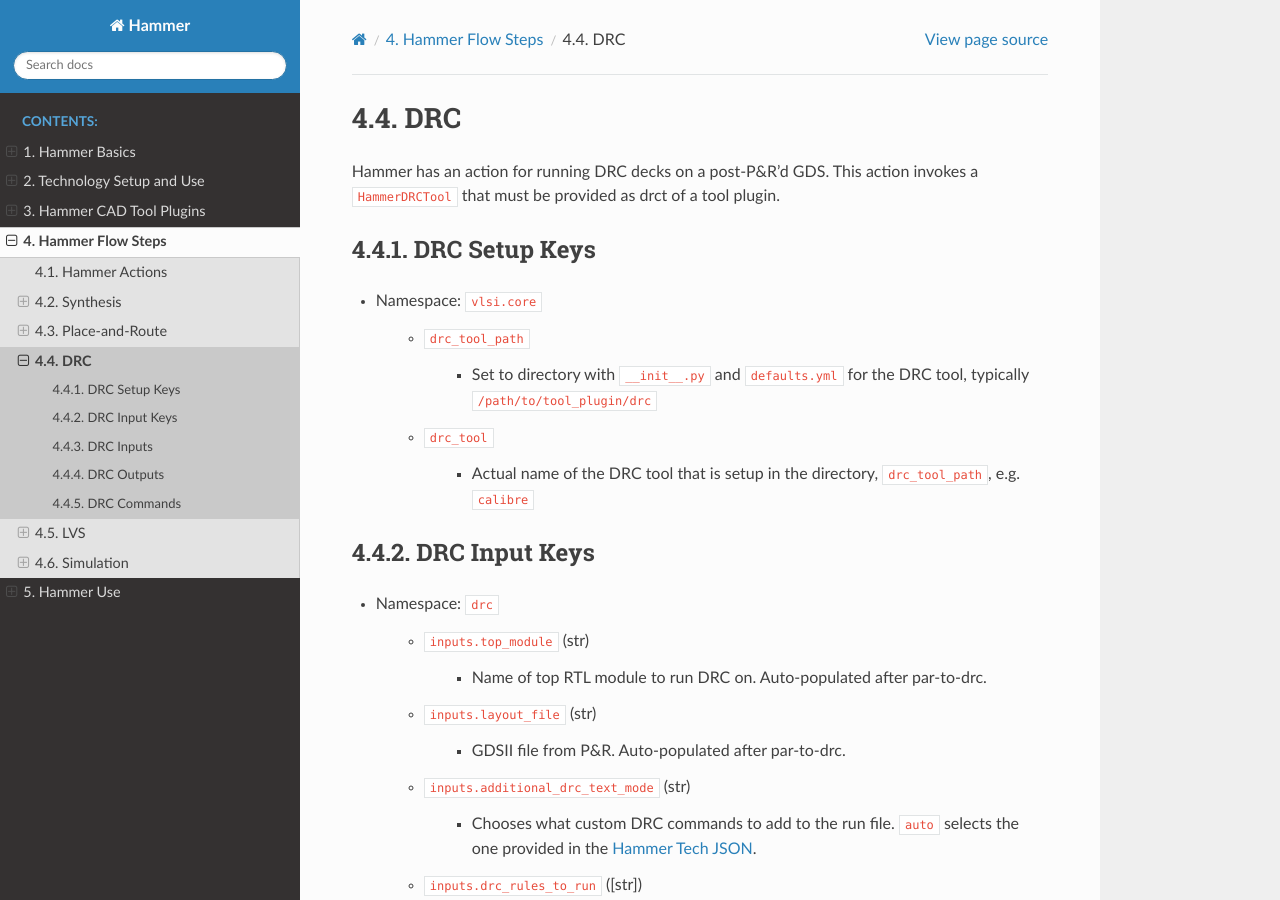
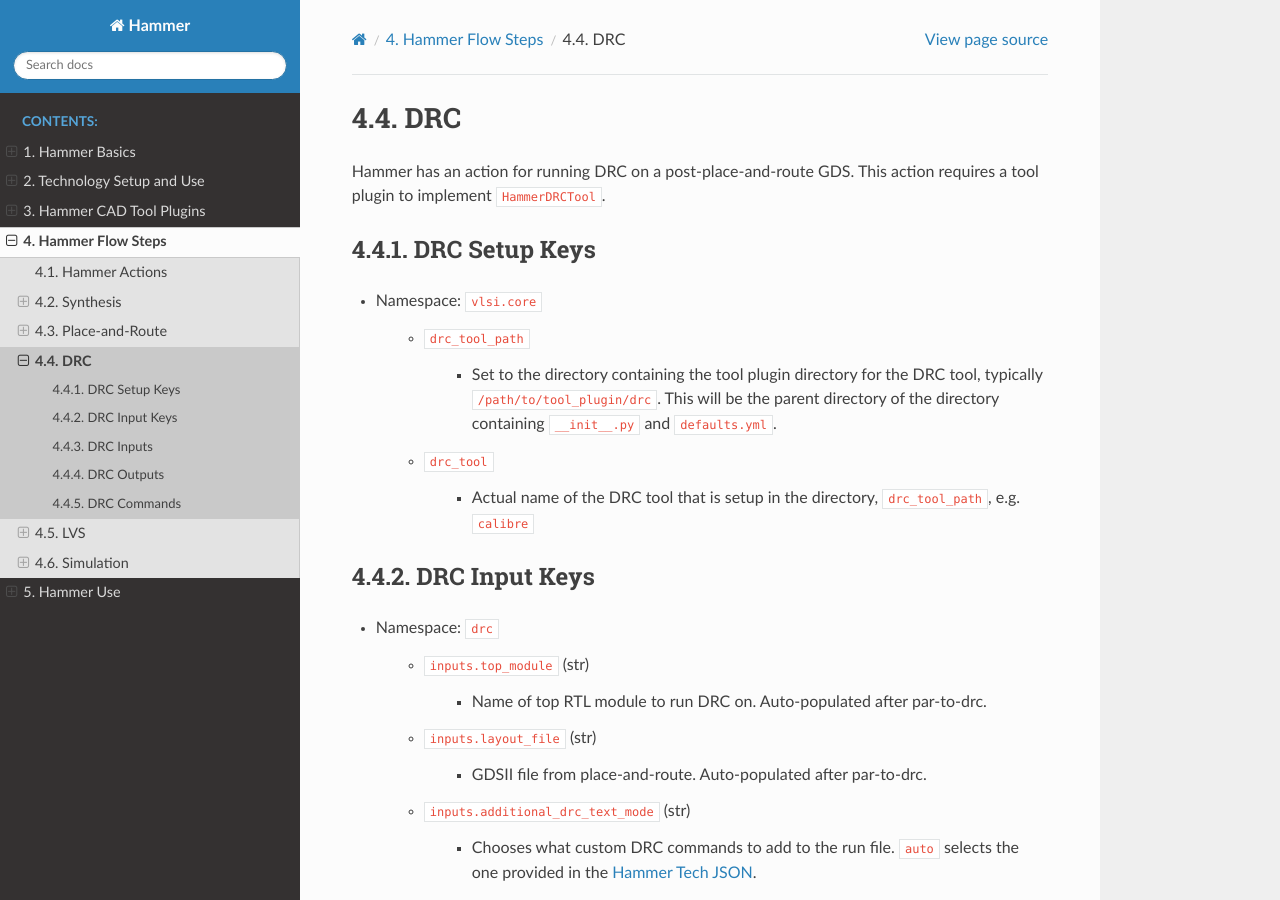
Before and after one commit to ucb-bar/hammer, a Sphinx documentation site: the page built from doc/Hammer-Flow/DRC.rst, in a window 1280 px wide and 900 px high. Built offline with Sphinx 7.4.7 and the Read the Docs theme 2.0.0, drawn with Linux system fonts in a browser that asks for light colours; pages that are not in the unit, such as notebooks, are missing from menus.

Commit message:
nitpicks 2

```diff
--- a/doc/Hammer-Flow/DRC.rst
+++ b/doc/Hammer-Flow/DRC.rst
@@ -1,7 +1,8 @@
 DRC
 ===============================
 
-Hammer has an action for running DRC decks on a post-P&R'd GDS. This action invokes a ``HammerDRCTool`` that must be provided as drct of a tool plugin.
+Hammer has an action for running DRC on a post-place-and-route GDS.
+This action requires a tool plugin to implement ``HammerDRCTool``.
 
 DRC Setup Keys
 --------------
@@ -10,7 +11,7 @@
 
     * ``drc_tool_path``
 
-        * Set to directory with ``__init__.py`` and ``defaults.yml`` for the DRC tool, typically ``/path/to/tool_plugin/drc``
+        * Set to the directory containing the tool plugin directory for the DRC tool, typically ``/path/to/tool_plugin/drc``. This will be the parent directory of the directory containing ``__init__.py`` and ``defaults.yml``.
 
     * ``drc_tool``
 
@@ -27,7 +28,7 @@
 
     * ``inputs.layout_file`` (str)
 
-        * GDSII file from P&R. Auto-populated after par-to-drc.
+        * GDSII file from place-and-route. Auto-populated after par-to-drc.
 
     * ``inputs.additional_drc_text_mode`` (str)
 
```
